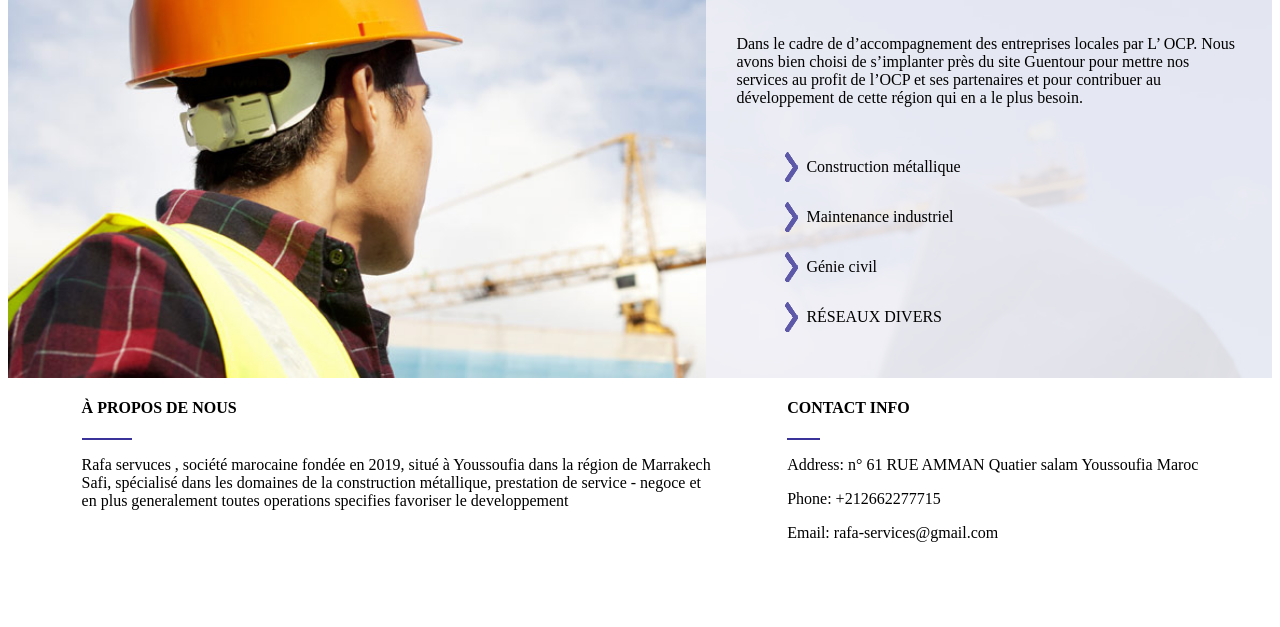
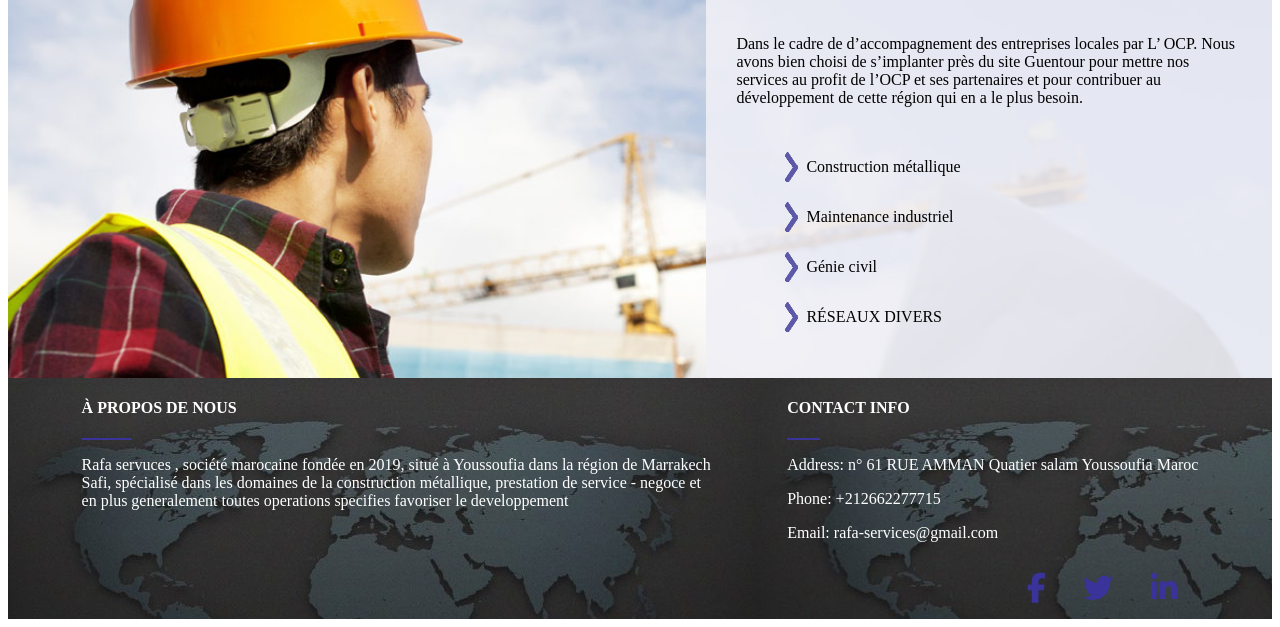
Before and after one commit to yocho1/Rafa_Services_SARL_Pro, a PHP site: page /service.html in a window 1280 px wide. Shown: the part 674-1301 px from the top of the page. Before the commit the page ends 1216 px from the top, so only its background shows below. Run offline with PHP 8.4, Linux system fonts and the light colour scheme; some libraries are stand-ins or nearby versions.

Commit message:
add 2 footer

```diff
--- a/css/sevice.css
+++ b/css/sevice.css
@@ -29,7 +29,7 @@ h2{
 
 }
 .pourquoi :hover{
-    background-color: rgb(69, 67, 153);
+    background-color: rgba(255, 255, 255, 0);
 }
 
 /* ----------------------services-------------------- */
@@ -54,7 +54,7 @@ li{
 }
 /* -----------------footer-------------------- */
 
-.footer{
+.footer__sujet{
     display: flex;
     justify-content: space-evenly;
 }
@@ -64,6 +64,29 @@ li{
     height: 2px;
     background-color: #39339a;
 }
+.footer{
+    background-image: url(../images/335459-world-map-dark-photoshopped-world_map-748x468.jpg);
+    height: 241px;
+
+}
+.footer__sujet{
+    color: white;
+}
 .footer__ap{
     width: 50%;
 }
+.footer__fonaw{
+    font-size: 30px;
+    float: right;
+    margin-right: 80px;
+
+}
+I{
+    color: #39339a;
+    padding: 15px;
+    cursor: pointer;
+}
+.footer__fonaw :hover{
+    background-color: #2e65f9;
+    color: white;
+}
--- a/service.html
+++ b/service.html
@@ -4,7 +4,8 @@
     <meta charset="UTF-8">
     <meta name="viewport" content="width=device-width, initial-scale=1.0">
     <link rel="stylesheet" href="css/sevice.css">
-    <title>Document</title>
+    <script src="https://kit.fontawesome.com/5e67adc73a.js" crossorigin="anonymous"></script>
+    <title>rafa services</title>
 </head>
 <body>
     <!-- --------------------POURQUOI NOUS CHOISIR--------------------------- -->
@@ -73,6 +74,7 @@
 
 
     <div class="footer">
+        <div class="footer__sujet">
             <div class="footer__ap">
                 <h4>À PROPOS DE NOUS</h4>
                 <div class="line-footer"></div>
@@ -90,6 +92,12 @@
                 <p>Email:  rafa-services@gmail.com</p>
             </div>
         </div>
+        <div class="footer__fonaw">
+            <i class="fab fa-facebook-f"></i>
+            <i class="fab fa-twitter"></i>
+            <i class="fab fa-linkedin-in"></i>
+        </div>
+    </div>
 
 
 
```
Also changed, not shown: images/335459-world-map-dark-photoshopped-world_map-748x468.jpg (added). Lines whose indentation alone changed are shown as unchanged.
